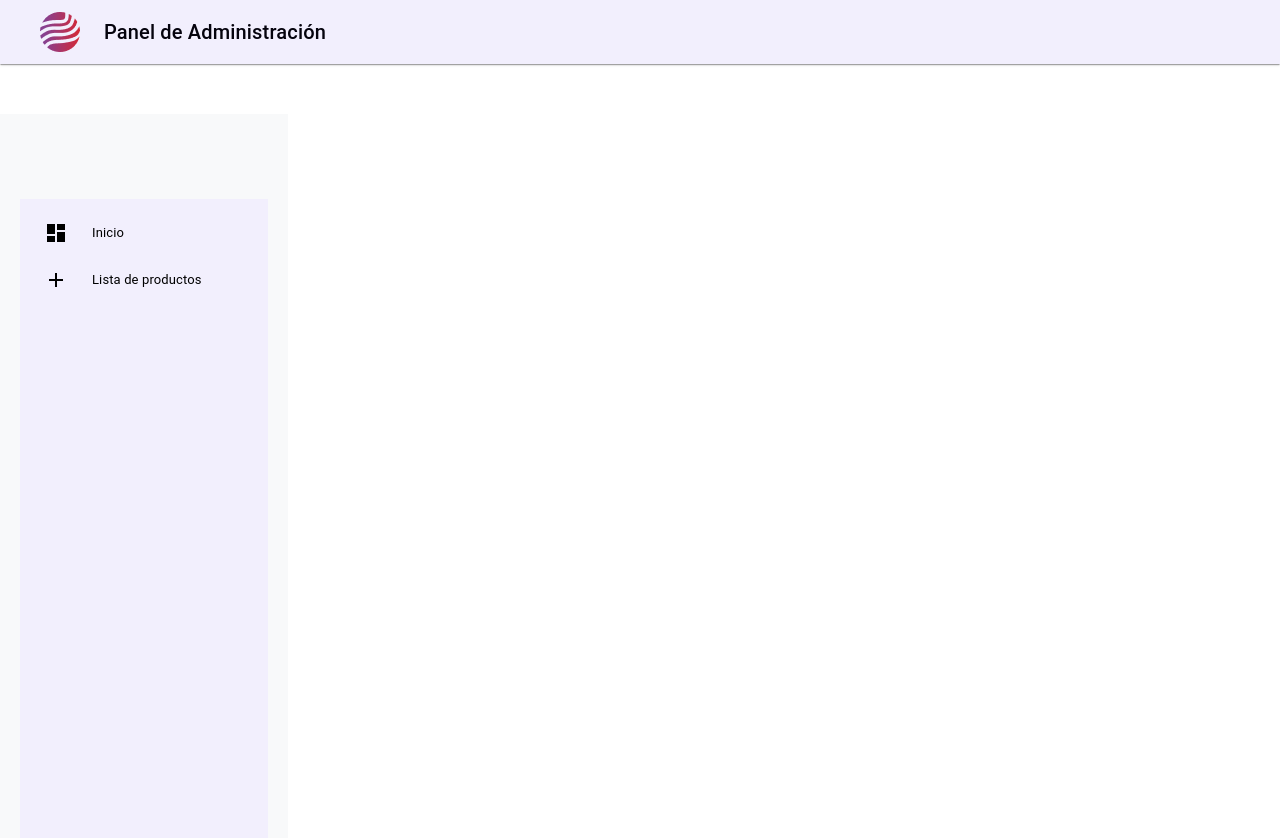
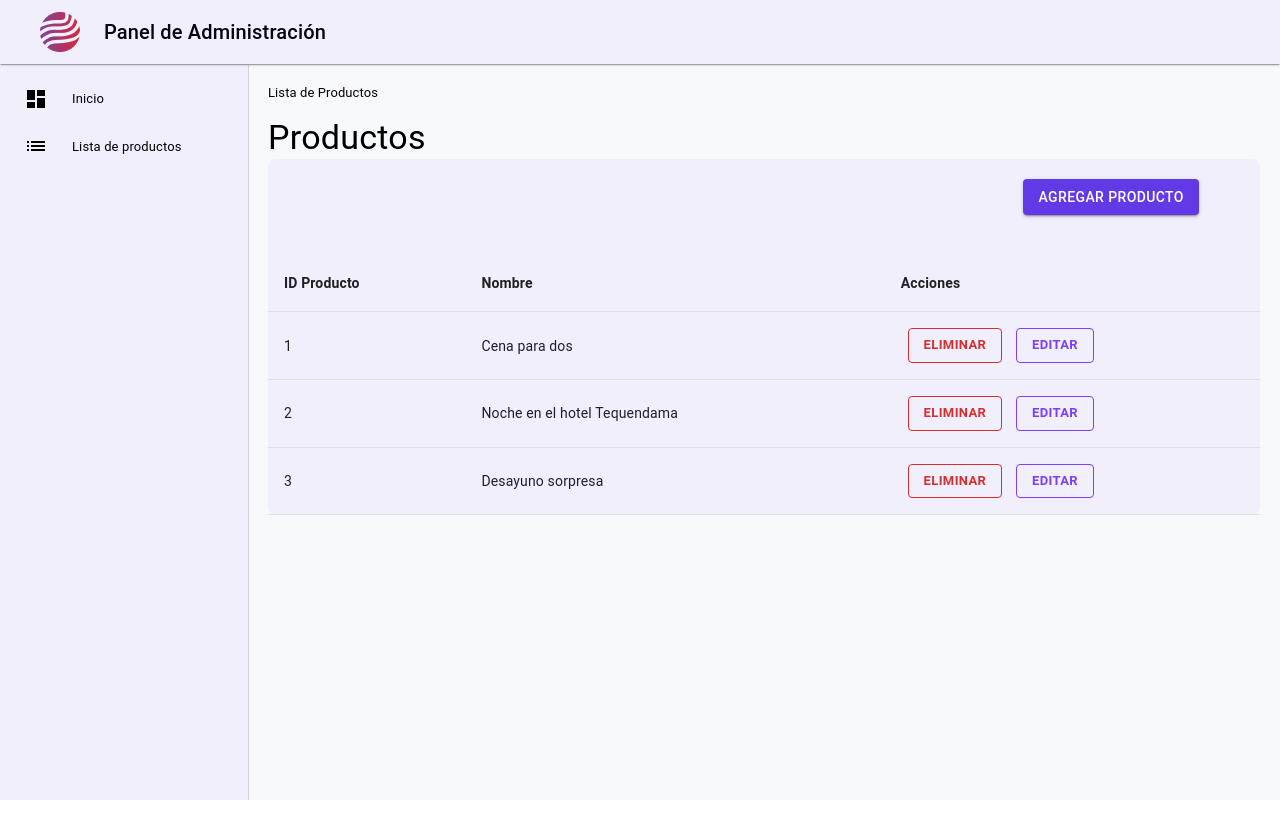
Before and after one commit to crisfelipe22/Xplora, a React (Vite) app in the folder frontend/: page /admin/productos in a window 1280 px wide. Shown: the top 838 px of the page. After the commit the page ends 800 px from the top, so only its background shows below. Built offline with nearby package versions, Linux system fonts and the light colour scheme.

Commit message:
Front-style: Estilos del panel de productos en administración

```diff
--- a/frontend/src/components/AdminProducts.jsx
+++ b/frontend/src/components/AdminProducts.jsx
@@ -1,19 +1,38 @@
-import { Button } from "@mui/material";
+/* eslint-disable no-unused-vars */
+import React from 'react';
+import { Button, Box, Typography, TableContainer, TableBody, TableCell, TableHead, Table, TableRow } from "@mui/material";
 import SidebarAdmin from "./SidebarAdmin";
-import styles from "../styles/AdminPanel.module.css";
+import styles from "../styles/AdminProducts.module.css";
 import { Link } from 'react-router-dom';
 
 
 const AdminProduct = () => {
+    //Suponiendo el arreglo de objetos por ahora
+    const products = [
+        {id: 1, nombre: 'Cena para dos'},
+        {id: 2, nombre: 'Noche en el hotel Tequendama'},
+        {id: 3, nombre: 'Desayuno sorpresa'}
+    ]
 
     return (
-        <div className={styles.adminContainer}>
+        <Box  className={styles.container}>
             <SidebarAdmin />
-            <div className={styles.content}>
-                <div className={styles.header}>
-                    <h2>Lista de productos</h2>
+            <Box className={styles.productContainer}>
+                <Box className={styles.titleLista}>
+                    <Typography variant="h4" className={styles.titleListaProductos}>
+                        Lista de Productos
+                    </Typography>
+                </Box>
+                <Box className={styles.titleProduct}>
+                    <Typography variant="h4" className={styles.titleProducts}>
+                        Productos
+                    </Typography>
+                </Box>
+
+                <Box className={styles.contenido}>
+
                     <Link to= "/admin/productos/nuevo-producto">
-                        <Button
+                        <Button className={styles.botonAddProduct}
                             variant="contained"
                             color="primary"
                         >
@@ -21,10 +40,41 @@ const AdminProduct = () => {
                         </Button>
                     </Link>
 
-                </div>
-                {/* Aquí iría la lista de productos */}
-            </div>
-        </div>
+                    <TableContainer className={styles.tableContainer}>
+                        <Table>
+                            <TableHead>
+                                <TableRow>
+                                    <TableCell className={styles.tableHeader}>ID Producto</TableCell>
+                                    <TableCell className={styles.tableHeader}>Nombre</TableCell>
+                                    <TableCell className={styles.tableHeader}>Acciones</TableCell>
+                                </TableRow>
+                            </TableHead>
+
+                            <TableBody>
+                                {products.map((product) => (
+                                    <TableRow key={product.id} className={styles.tableRow}>
+                                        <TableCell>{product.id}</TableCell>
+                                        <TableCell>{product.nombre}</TableCell>
+                                        <TableCell>
+                                            <Button variant="outlined" className={styles.botonEliminar}>
+                                                Eliminar
+                                            </Button>
+                                            <Button variant="outlined" className={styles.botonEditar}>
+                                                Editar
+                                            </Button>
+                                        </TableCell>
+                                    </TableRow>
+                                ))}
+                            </TableBody>
+                        </Table>
+                    </TableContainer>
+
+                </Box>
+
+            </Box>
+        </Box>
+
+
     );
 };
 
--- a/frontend/src/components/SidebarAdmin.jsx
+++ b/frontend/src/components/SidebarAdmin.jsx
@@ -1,7 +1,7 @@
 /* eslint-disable no-unused-vars */
 import { Drawer, List, ListItemButton, ListItemIcon, ListItemText, AppBar, Toolbar, Box, Typography } from "@mui/material";
 import DashboardIcon from "@mui/icons-material/Dashboard";
-import AddIcon from "@mui/icons-material/Add";
+import ListIcon from '@mui/icons-material/List';
 import styles from "../styles/AdminPanel.module.css";
 import { Link } from 'react-router-dom';
 import logoImg from '../assets/images/logoImg.png'
@@ -42,7 +42,7 @@ const SidebarAdmin = () => {
                         <Link to="/admin/productos" style={{ textDecoration: 'none' }}>
                             <ListItemButton className={styles.menuItem}>
                                 <ListItemIcon>
-                                    <AddIcon className={styles.menuIcon}/>
+                                    <ListIcon  className={styles.menuIcon}/>
                                 </ListItemIcon>
                                 <ListItemText primary="Lista de productos" className={styles.menuText} />
                             </ListItemButton>
--- a/frontend/src/pages/Products.jsx
+++ b/frontend/src/pages/Products.jsx
@@ -3,7 +3,6 @@ import AdminProducts from "../components/AdminProducts";
 const Products = () =>{
     return (
         <>
-            <h2>Productos</h2>
             <AdminProducts />
         </>
     )
--- a/frontend/src/styles/AdminPanel.module.css
+++ b/frontend/src/styles/AdminPanel.module.css
@@ -3,7 +3,6 @@
     display: flex;
     flex-direction: column;
     height: 100vh;
-    overflow: hidden;
     box-sizing: border-box;
 }
 
--- /dev/null
+++ b/frontend/src/styles/AdminProducts.module.css
@@ -0,0 +1,89 @@
+.container{
+    display: flex;
+    min-height: 100vh;
+    background-color: #f8f9fa;
+    width: 100vw;
+}
+
+.productContainer{
+    display: flex;
+    flex-grow: 1;
+    margin-top: 65px;
+    flex-direction: column;
+    padding: 20px;
+    background-color: #f8f9fa;
+}
+
+.titleLista{
+    display: flex;
+    flex-direction: column;
+    align-items: flex-start;
+}
+
+.titleListaProductos{
+    color: #05030D;
+    font-size: small !important;
+    margin-bottom: 16px !important;
+}
+
+.titleProduct{
+    display: flex;
+    flex-direction: column;
+    align-items: flex-start;
+}
+
+.botonAddProduct {
+    margin: 2% 0% 2% 70% !important;
+    background-color: #6239E6 !important;
+    color: white !important;
+    border-radius: 4px !important;
+    text-align: center !important;
+    cursor: pointer !important;
+    border: none !important;
+    padding: 6px 15px !important;
+}
+
+.botonAddProduct:hover{
+    background-color: #125a9e !important;
+}
+
+.tableContainer {
+    width: 100%;
+    margin-top: 20px;
+}
+
+.tableHeader {
+    font-weight: 600 !important;
+}
+
+.contenido{
+    border-radius: 8px;
+    background-color: #F2EFFD;
+}
+
+.botonEditar{
+    color: #7B3FF6 !important;
+    background: transparent !important;
+    border: 1px solid #7B3FF6 !important;
+    font-size: small !important;
+    font-weight: bold !important;
+    margin: 0 2% !important;
+}
+
+.botonEditar:hover{
+    background-color: #f5e6ff !important;
+}
+
+
+.botonEliminar{
+    color: #D32F2F !important;
+    background: transparent !important;
+    border: 1px solid #D32F2F !important;
+    font-size: small !important;
+    font-weight: bold !important;
+    margin: 0 2% !important;
+}
+
+.botonEliminar:hover{
+    background-color: #f5e6ff !important;
+}
```
